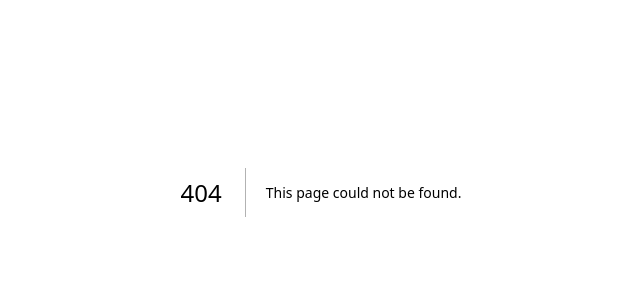
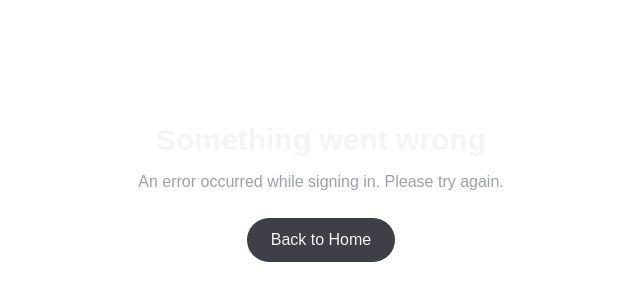
Before and after one commit to maxfrost1308/vtt, a Next.js app: page /auth/auth-error in a window 1280 px wide. Before the commit this address had no page. Shown: the part 208-508 px from the top of the page, without its empty margins (319-959 px from the left). Built offline with nearby package versions, Linux system fonts and the light colour scheme.

Commit message:
fix(ux): add auth error page, handle polling errors

```diff
--- /dev/null
+++ b/src/app/auth/auth-error/page.tsx
@@ -0,0 +1,18 @@
+export default function AuthErrorPage() {
+  return (
+    <main className="flex flex-col items-center justify-center min-h-screen gap-6 p-8">
+      <div className="text-center max-w-md">
+        <h1 className="text-3xl font-bold text-zinc-100 mb-3">Something went wrong</h1>
+        <p className="text-zinc-400 mb-6">
+          An error occurred while signing in. Please try again.
+        </p>
+        <a
+          href="/"
+          className="inline-block px-6 py-2.5 bg-zinc-700 hover:bg-zinc-600 text-zinc-100 rounded-full transition-colors"
+        >
+          Back to Home
+        </a>
+      </div>
+    </main>
+  );
+}
--- a/src/components/room/game-board.tsx
+++ b/src/components/room/game-board.tsx
@@ -3,7 +3,7 @@
 import { useEffect, useState, useCallback, useRef } from 'react';
 import { deserializeProject } from 'forge';
 import type { ForgeProject } from 'forge';
-import type { ServerRoom } from '@/lib/room/store';
+import type { ServerRoom, ServerPlayer } from '@/lib/room/store';
 import type { GameState, GameAction, PlayerInfo } from '@/lib/frameworks/types';
 import type { ForgeGameConfig } from '@/lib/forge/types';
 import { getFramework } from '@/lib/frameworks/index';
@@ -33,9 +33,11 @@ export function GameBoard({
   const [startError, setStartError] = useState<string | null>(null);
   const [actionError, setActionError] = useState<string | null>(null);
   const [timerDurationMs, setTimerDurationMs] = useState<number | null>(null);
+  const [showConnectionBanner, setShowConnectionBanner] = useState(false);
   const versionRef = useRef<number>(
     (initialRoom.gameState as GameState | null)?.version ?? -1
   );
+  const pollFailures = useRef<number>(0);
   const basePath = process.env.NEXT_PUBLIC_BASEPATH ?? '';
 
   useEffect(() => {
@@ -72,7 +74,15 @@ export function GameBoard({
           versionRef.current = incomingVersion;
           setRoom(incoming);
         }
+        // Reset failure count on successful poll
+        pollFailures.current = 0;
+        setShowConnectionBanner(false);
       } catch {
+        // Track consecutive poll failures
+        pollFailures.current++;
+        if (pollFailures.current >= 3) {
+          setShowConnectionBanner(true);
+        }
       }
     };
 
@@ -85,7 +95,7 @@ export function GameBoard({
     displayName: sp.displayName,
     avatarUrl: sp.avatarUrl,
     isHost: sp.userId === room.hostId,
-    isOnline: true,
+    isOnline: (sp as ServerPlayer & { isOnline?: boolean }).isOnline ?? true,
     isSpectator: sp.role === 'spectator',
   }));
 
@@ -204,6 +214,11 @@ export function GameBoard({
 
   return (
     <div className="flex flex-col min-h-screen">
+      {showConnectionBanner && (
+        <div className="fixed top-0 left-0 right-0 z-50 bg-zinc-800 text-zinc-300 text-sm text-center py-2">
+          Connection lost. Retrying...
+        </div>
+      )}
       <BoardComponent
         state={gameState}
         playerId={currentUserId}
```
